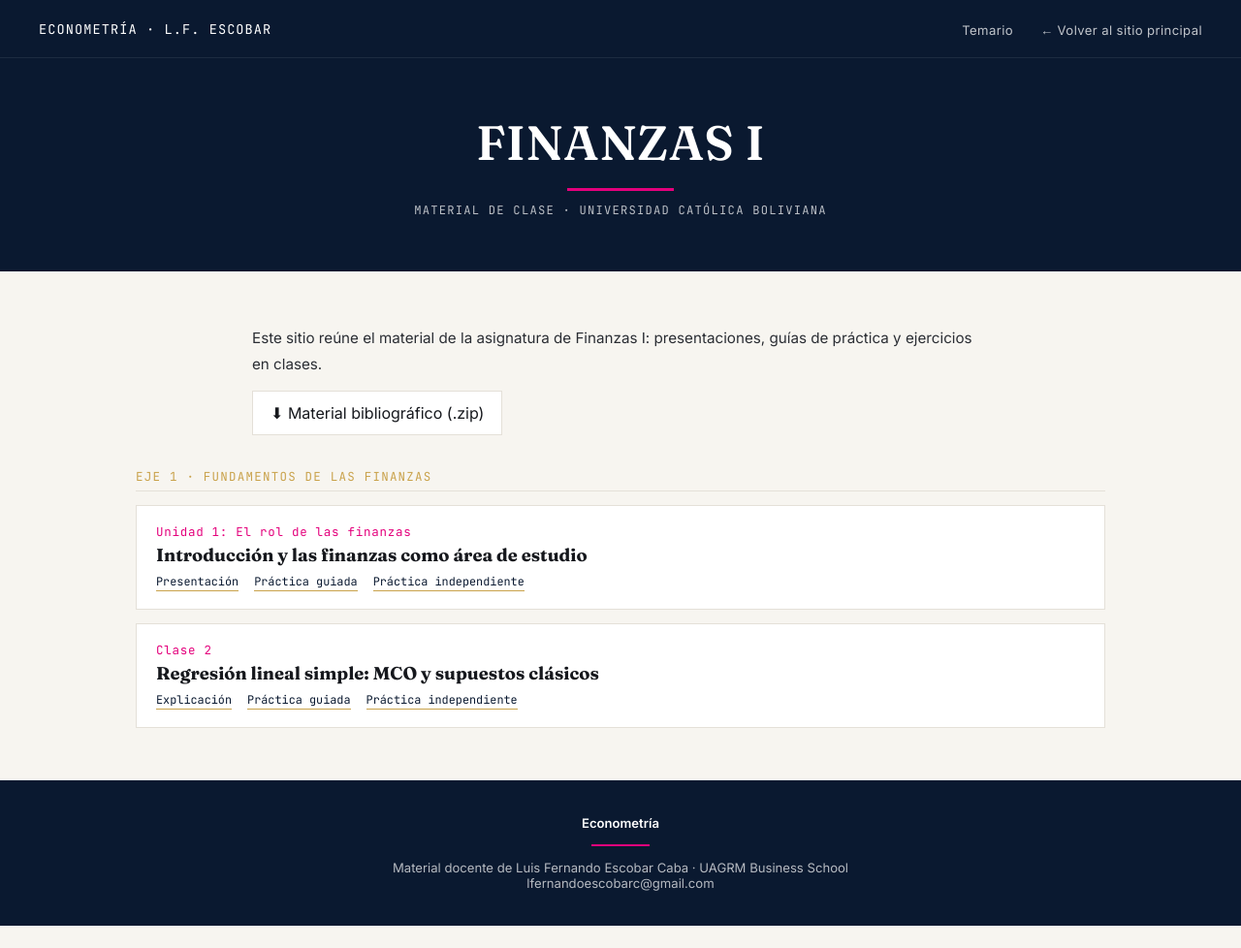
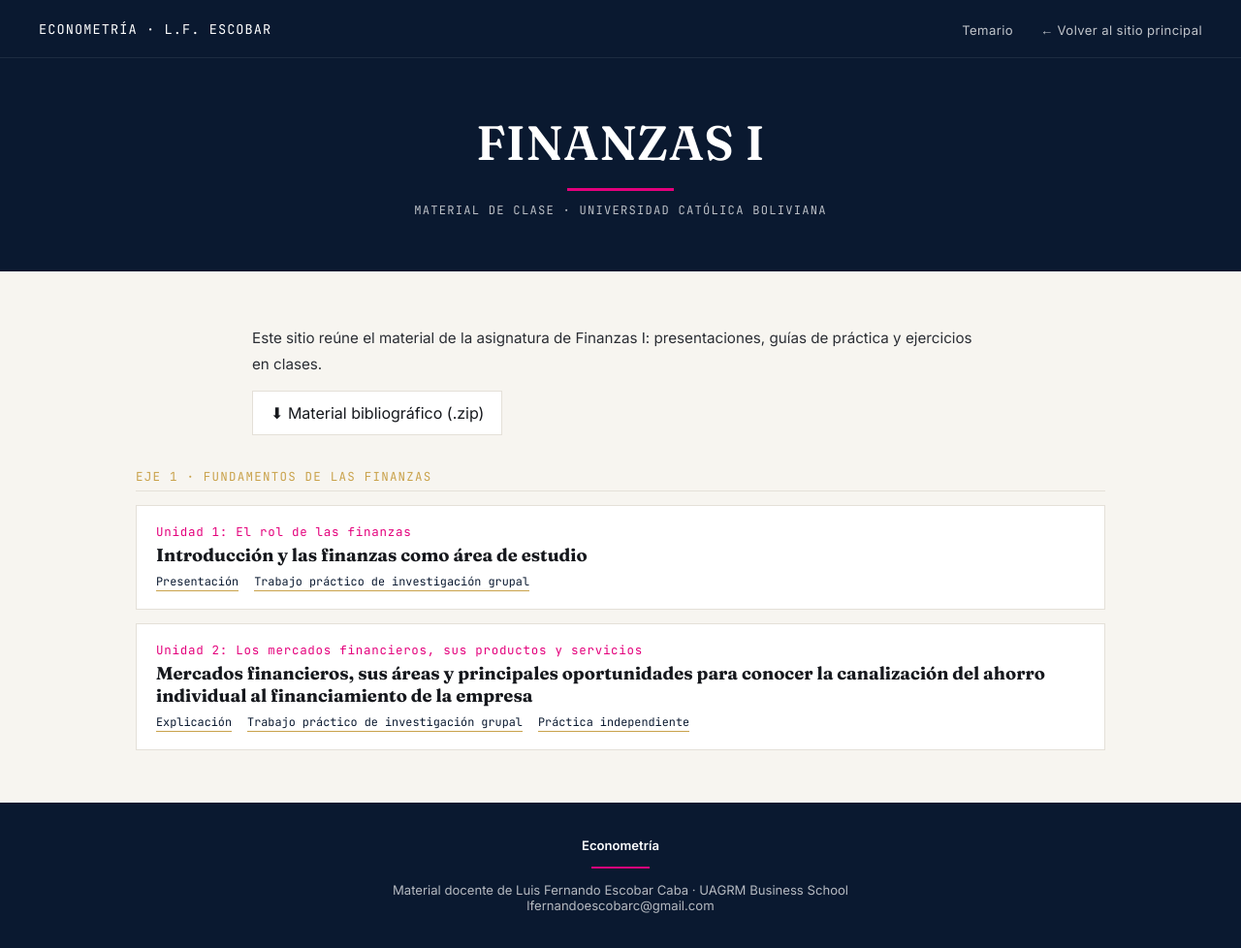
Before and after one commit to LFernandoEscobarC/finanzas, a Jekyll site: the page built from index.md, in a window 1280 px wide and 978 px high. Shown: the whole window at 97% size. Built offline with Jekyll 4.4.1, drawn with Linux system fonts in a browser that asks for light colours.

Commit message:
Update index.md

```diff
--- a/index.md
+++ b/index.md
@@ -30,17 +30,16 @@ title: Temario
       <h3>Introducción y las finanzas como área de estudio</h3>
       <div class="mat-links">
         <a href="https://raw.githack.com/Lufesc/IFI211SII26/main/Contenido/Unidad1_RolFinanzas.pdf">Presentación</a>
-        <a href="">Práctica guiada</a>
-        <a href="">Práctica independiente</a>
+        <a href="https://raw.githack.com/Lufesc/IFI211SII26/main/Trabajos prácticos/Trabajo práctico de investigación 1.pdf">Trabajo práctico de investigación grupal</a>
       </div>
     </li>
     <li class="class-item">
-      <div class="cnum">Clase 2</div>
-      <h3>Regresión lineal simple: MCO y supuestos clásicos</h3>
+      <div class="cnum">Unidad 2: Los mercados financieros, sus productos y servicios</div>
+      <h3>Mercados financieros, sus áreas y principales oportunidades para conocer la canalización del ahorro individual al financiamiento de la empresa</h3>
       <div class="mat-links">
-        <a href="{{ '/clases/clase-2/' | relative_url }}">Explicación</a>
-        <a href="{{ '/clases/clase-2/#practica-guiada' | relative_url }}">Práctica guiada</a>
-        <a href="{{ '/clases/clase-2/#practica-independiente' | relative_url }}">Práctica independiente</a>
+        <a href="https://raw.githack.com/Lufesc/IFI211SII26/main/Contenido/Unidad2_MercadosFinancieros.pdf">Explicación</a>
+        <a href="https://raw.githack.com/Lufesc/IFI211SII26/main/Trabajos prácticos/Trabajo práctico de investigación 2.pdf">Trabajo práctico de investigación grupal</a>
+        <a href="https://raw.githack.com/Lufesc/IFI211SII26/main/Trabajos prácticos/Práctico individual de la unidad II.pdf">Práctica independiente</a>
       </div>
     </li>
 
```
